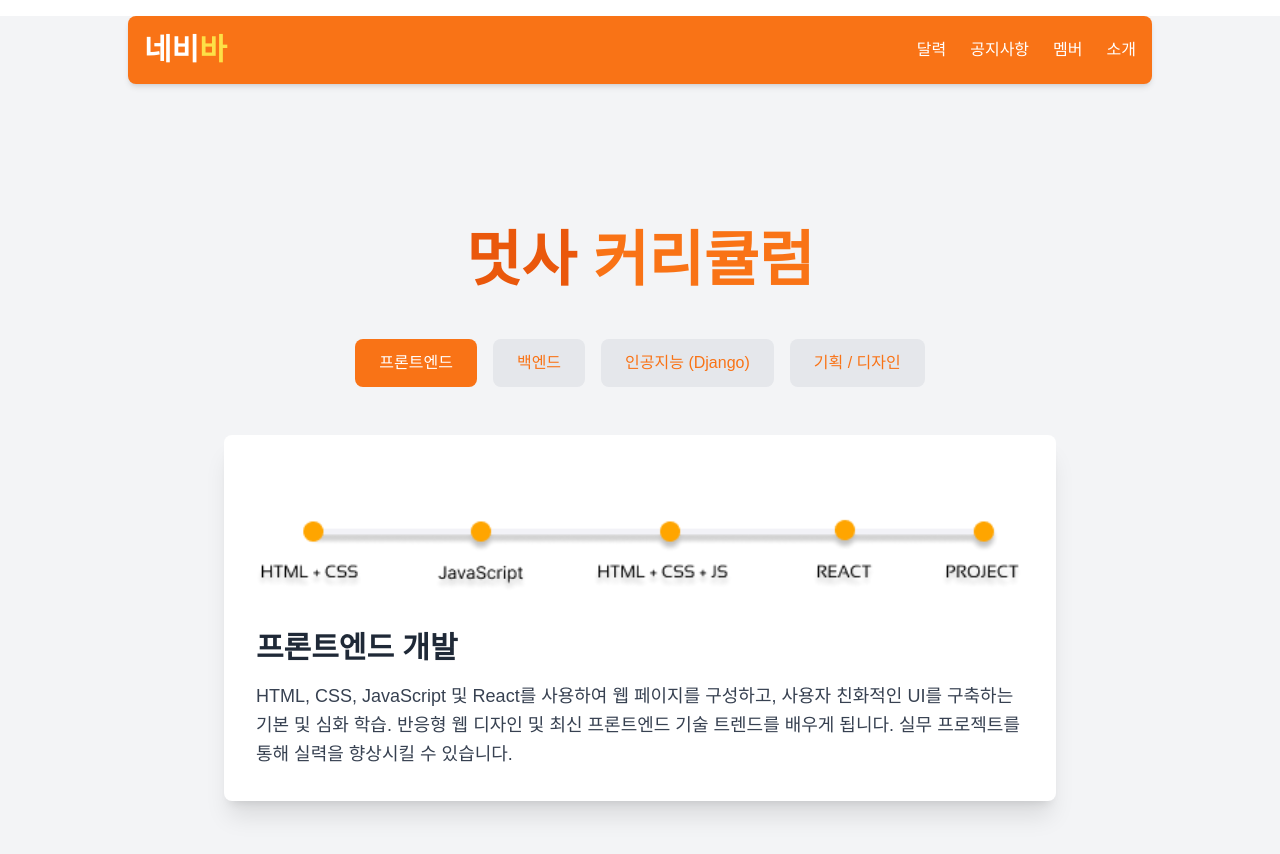
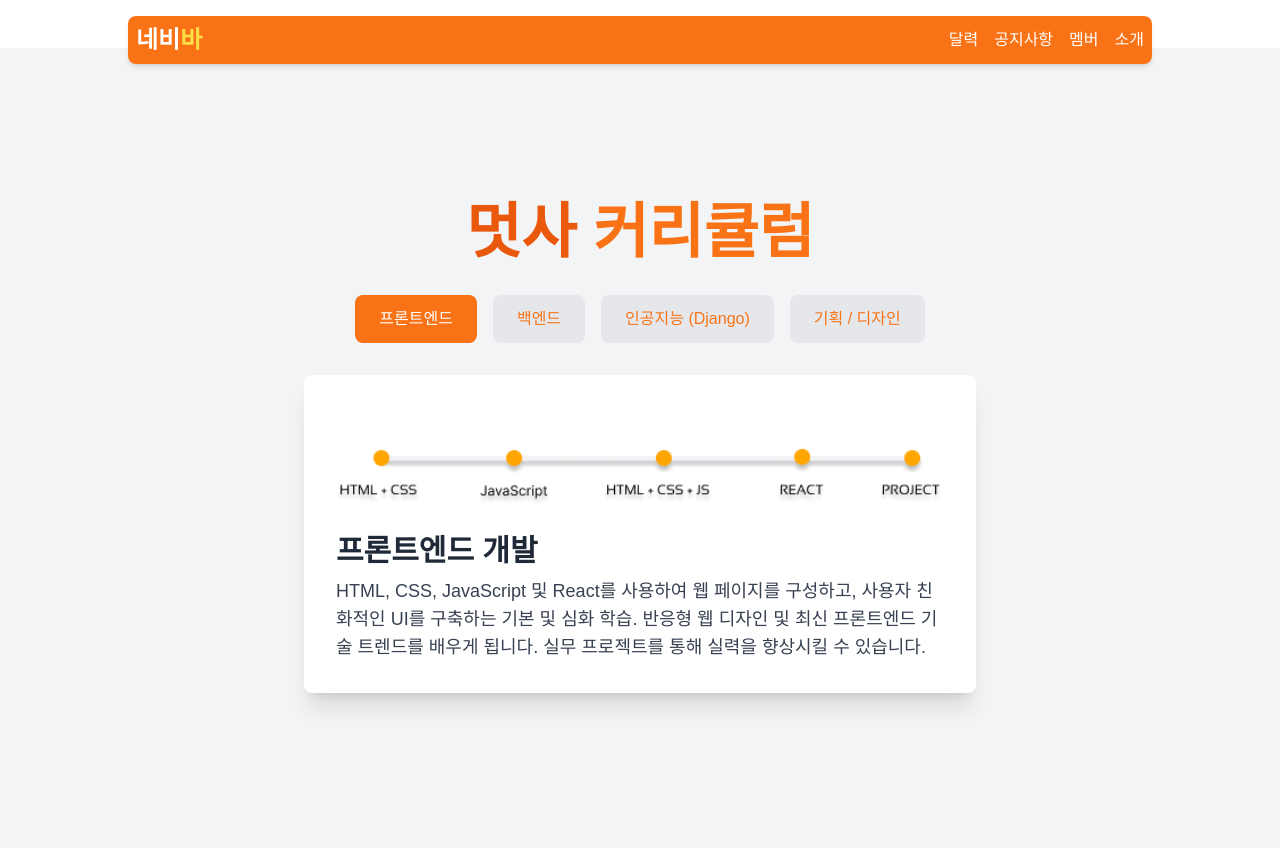
Before and after one commit to likelion-withoutboss/FE, a React (Create React App) app: page /about in a window 1280 px wide. Shown: the top 854 px of the page. Built offline with nearby package versions, Linux system fonts and the light colour scheme.

Commit message:
네비바 수정

```diff
--- a/src/App.js
+++ b/src/App.js
@@ -1,4 +1,4 @@
-import React from 'react';
+import React, { useState, useEffect } from 'react';
 import { BrowserRouter as Router, Routes, Route, Link } from 'react-router-dom';
 import BlogList from './components/BlogList';
 import BlogPost from './components/BlogPost';
@@ -8,25 +8,62 @@ import Members from './components/Members';
 import About from './about/About';
 
 function App() {
+  const [isMobileMenuOpen, setIsMobileMenuOpen] = useState(false);
+  const [isNavSticky, setIsNavSticky] = useState(false);
+
+  const toggleMobileMenu = () => {
+    setIsMobileMenuOpen(!isMobileMenuOpen);
+  };
+
+  useEffect(() => {
+    const handleScroll = () => {
+      if (window.scrollY > 0) {
+        setIsNavSticky(true);
+      } else {
+        setIsNavSticky(false);
+      }
+    };
+
+    window.addEventListener('scroll', handleScroll);
+    return () => window.removeEventListener('scroll', handleScroll);
+  }, []);
+
   return (
     <Router>
       <div className="min-h-screen bg-gray-100 font-korean">
-      <nav className="bg-orange-500 p-4 rounded-lg shadow-md max-w-5xl mx-auto mt-4"> {/* 배경색, 패딩, 둥근 테두리, 그림자 추가 */}
+        <nav className={`bg-orange-500 p-2 rounded-lg shadow-md max-w-5xl mx-auto mt-4 fixed top-0 left-0 right-0 z-10 transition-all ${isNavSticky ? 'shadow-lg' : ''}`}> {/* p-4 -> p-2로 줄임 */}
           <div className="container mx-auto flex justify-between items-center">
-    <Link to="/" className="text-2xl font-['Noto+Sans+KR','GmarketSansMedium'] text-white">
-      <span className="text-3xl font-bold">네비</span>
-      <span className="text-3xl font-bold text-yellow-300">바</span> {/* 로고에 강조 추가 */}
+            <Link to="/" className="text-xl font-['Noto+Sans+KR','GmarketSansMedium'] text-white"> {/* text-2xl -> text-xl로 줄임 */}
+              <span className="text-2xl font-bold">네비</span>
+              <span className="text-2xl font-bold text-yellow-300">바</span>
             </Link>
-    <ul className="flex space-x-6">
+            <div className="md:flex hidden space-x-4"> {/* space-x-6 -> space-x-4로 줄임 */}
+              <ul className="flex flex-row space-x-4">
                 <li><Link to="/calendar" className="text-white hover:underline font-['Noto+Sans+KR','GmarketSansMedium']">달력</Link></li>
                 <li><Link to="/announcements" className="text-white hover:underline font-['Noto+Sans+KR','GmarketSansMedium']">공지사항</Link></li>
                 <li><Link to="/members" className="text-white hover:underline font-['Noto+Sans+KR','GmarketSansMedium']">멤버</Link></li>
                 <li><Link to="/about" className="text-white hover:underline font-['Noto+Sans+KR','GmarketSansMedium']">소개</Link></li>
               </ul>
             </div>
+            <div className="md:hidden">
+              <button className="text-white hover:underline font-['Noto+Sans+KR','GmarketSansMedium']" onClick={toggleMobileMenu}>
+                <svg xmlns="http://www.w3.org/2000/svg" className="h-6 w-6" fill="none" viewBox="0 0 24 24" stroke="currentColor">
+                  <path strokeLinecap="round" strokeLinejoin="round" strokeWidth={2} d="M4 6h16M4 12h16M4 18h16" />
+                </svg>
+              </button>
+              {isMobileMenuOpen && (
+                <ul className="absolute bg-orange-500 p-4 rounded-lg shadow-md mt-2 top-12 right-4">
+                  <li><Link to="/calendar" className="text-white hover:underline block mb-2 font-['Noto+Sans+KR','GmarketSansMedium']" onClick={toggleMobileMenu}>달력</Link></li>
+                  <li><Link to="/announcements" className="text-white hover:underline block mb-2 font-['Noto+Sans+KR','GmarketSansMedium']" onClick={toggleMobileMenu}>공지사항</Link></li>
+                  <li><Link to="/members" className="text-white hover:underline block mb-2 font-['Noto+Sans+KR','GmarketSansMedium']" onClick={toggleMobileMenu}>멤버</Link></li>
+                  <li><Link to="/about" className="text-white hover:underline block font-['Noto+Sans+KR','GmarketSansMedium']" onClick={toggleMobileMenu}>소개</Link></li>
+                </ul>
+              )}
+            </div>
+          </div>
         </nav>
 
-        <main className="max-w-4xl mx-auto mt-8 px-4"> {/* 메인 콘텐츠 영역 스타일 조정 */}
+        <main className="max-w-4xl mx-auto mt-12 px-4"> {/* mt-16 -> mt-12로 줄임 */}
           <Routes>
             <Route path="/" element={<BlogList />} />
             <Route path="/post/:postId" element={<BlogPost />} />
--- a/src/about/About.jsx
+++ b/src/about/About.jsx
@@ -11,52 +11,50 @@ export default function About() {
     frontend: {
       imageUrl: front_image,
       title: '프론트엔드 개발',
-      description: 'HTML, CSS, JavaScript 및 React를 사용하여 웹 페이지를 구성하고, 사용자 친화적인 UI를 구축하는 기본 및 심화 학습. 반응형 웹 디자인 및 최신 프론트엔드 기술 트렌드를 배우게 됩니다.  실무 프로젝트를 통해 실력을 향상시킬 수 있습니다.'
+      description: 'HTML, CSS, JavaScript 및 React를 사용하여 웹 페이지를 구성하고, 사용자 친화적인 UI를 구축하는 기본 및 심화 학습. 반응형 웹 디자인 및 최신 프론트엔드 기술 트렌드를 배우게 됩니다. 실무 프로젝트를 통해 실력을 향상시킬 수 있습니다.'
     },
     backend: {
       imageUrl: backend_image,
       title: '백엔드 개발',
-      description: 'Node.js, Python(Django/Flask), Spring Boot 등을 활용하여 서버와 데이터베이스, API 설계 및 보안을 고려하여 웹 애플리케이션의 서버 측을 구성하는 법을 배우는 과정. RESTful API 디자인 및 클라우드 플랫폼 활용법을 익힙니다.  실제 서비스 구축 경험을 쌓을 수 있습니다.'
+      description: 'Node.js, Python(Django/Flask), Spring Boot 등을 활용하여 서버와 데이터베이스, API 설계 및 보안을 고려하여 웹 애플리케이션의 서버 측을 구성하는 법을 배우는 과정. RESTful API 디자인 및 클라우드 플랫폼 활용법을 익힙니다. 실제 서비스 구축 경험을 쌓을 수 있습니다.'
     },
     ai: {
       imageUrl: ai_image,
       title: '인공지능 (Django)',
-      description: 'Python과 머신러닝/딥러닝 라이브러리(TensorFlow, PyTorch)를 사용하여 데이터 분석 및 딥러닝 모델을 구축하고, 인공지능 프로젝트를 기획하고 배포하는 법을 배웁니다.  실제 AI 프로젝트 경험을 쌓을 수 있습니다.  최신 AI 기술 트렌드를 배우게 됩니다.'
+      description: 'Python과 머신러닝/딥러닝 라이브러리(TensorFlow, PyTorch)를 사용하여 데이터 분석 및 딥러닝 모델을 구축하고, 인공지능 프로젝트를 기획하고 배포하는 법을 배웁니다. 실제 AI 프로젝트 경험을 쌓을 수 있습니다. 최신 AI 기술 트렌드를 배우게 됩니다.'
     },
     design: {
       imageUrl: design_image,
       title: '기획 / 디자인',
-      description: 'Figma를 활용하여 기획과 UI/UX 디자인의 기초를 배우고, 프로토타이핑 및 피드백 반영을 통해 사용자 중심의 디자인을 구축하는 과정. 디자인 시스템 구축 및 사용자 리서치 방법론을 익힙니다.  실제 디자인 프로젝트를 진행하며 포트폴리오를 구축할 수 있습니다.'
+      description: 'Figma를 활용하여 기획과 UI/UX 디자인의 기초를 배우고, 프로토타이핑 및 피드백 반영을 통해 사용자 중심의 디자인을 구축하는 과정. 디자인 시스템 구축 및 사용자 리서치 방법론을 익힙니다. 실제 디자인 프로젝트를 진행하며 포트폴리오를 구축할 수 있습니다.'
     }
   };
 
   const renderCurriculum = (category) => (
-    <div className="bg-white rounded-lg shadow-xl p-8 w-full sm:w-full lg:w-full mx-auto max-w-4xl">
+    <div className="bg-white rounded-lg shadow-xl p-4 md:p-8 mx-auto max-w-2xl">
       <img
         src={curriculumData[category].imageUrl}
         alt={`${category} 이미지`}
-        className="w-full h-auto max-h-96 object-cover rounded-md mb-6"
+        className="w-full h-auto max-h-[200px] md:max-h-[300px] object-cover rounded-md mb-4"
       />
-      <h2 className="text-3xl font-bold text-gray-800 mb-4">{curriculumData[category].title}</h2> {/* 제목 크기 조정 */}
-      <div className="text-gray-700 text-lg leading-relaxed"> {/* description 영역 스타일 추가 */}
-        <p>{curriculumData[category].description}</p>
-      </div>
+      <h2 className="text-xl md:text-2xl lg:text-3xl font-bold text-gray-800 mb-2">{curriculumData[category].title}</h2>
+      <p className="text-gray-700 text-base md:text-lg leading-relaxed">{curriculumData[category].description}</p>
     </div>
   );
 
   return (
-    <div className="flex flex-col items-center justify-center min-h-screen bg-gray-100 p-4 font-korean">
-      <h1 className="text-4xl sm:text-5xl md:text-6xl font-bold mb-12 text-center text-orange-500">
+    <div className="flex flex-col items-center justify-center min-h-screen bg-gray-100 p-4">
+      <h1 className="text-2xl md:text-3xl lg:text-4xl xl:text-6xl font-bold mb-8 text-center text-orange-500">
         <span className="text-orange-600">멋사</span> 커리큘럼
       </h1>
 
-      <div className="flex flex-wrap justify-center space-x-4 mb-12 w-full max-w-5xl">
+      <div className="flex flex-wrap justify-center gap-4 mb-8"> {/* 버튼 그룹 */}
         {['frontend', 'backend', 'ai', 'design'].map((category) => (
           <button
             key={category}
             onClick={() => setSelectedCategory(category)}
-            className={`px-6 py-3 rounded-lg font-medium hover:bg-orange-100 transition duration-300 focus:outline-none ${
-              selectedCategory === category ? 'bg-orange-500 text-white' : 'bg-gray-200 text-orange-500'
+            className={`px-6 py-3 rounded-lg font-medium transition duration-300 focus:outline-none w-full md:w-auto bg-gray-200 text-orange-500 hover:bg-orange-100 ${
+              selectedCategory === category ? 'bg-orange-500 text-white' : ''
             }`}
           >
             {category === 'frontend' ? '프론트엔드' : category === 'backend' ? '백엔드' : category === 'ai' ? '인공지능 (Django)' : '기획 / 디자인'}
@@ -64,7 +62,9 @@ export default function About() {
         ))}
       </div>
 
-      {renderCurriculum(selectedCategory)}
+      <div className="w-full max-w-2xl">
+        {renderCurriculum(selectedCategory)}
+      </div>
     </div>
   );
 }
```
Lines whose indentation alone changed are shown as unchanged.
